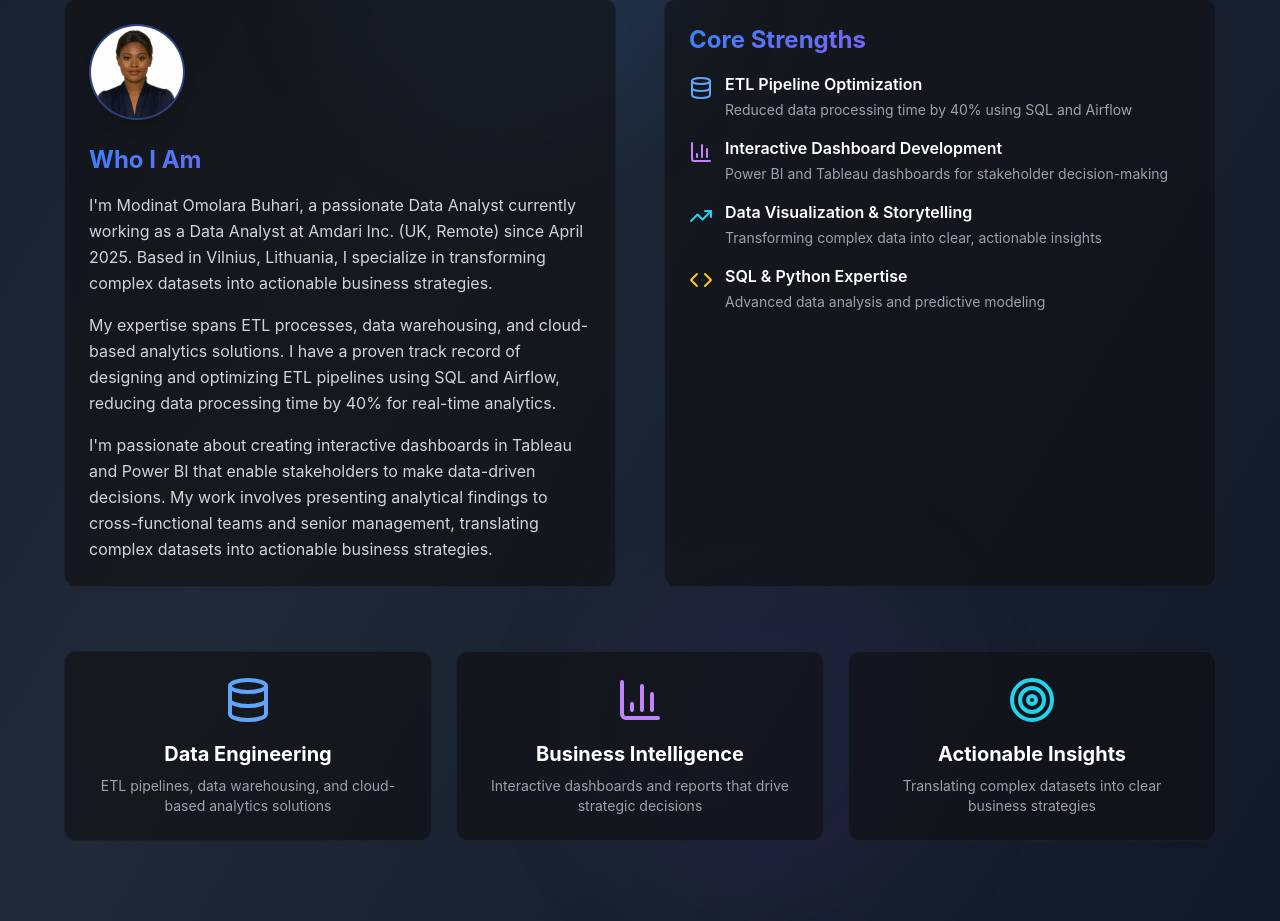
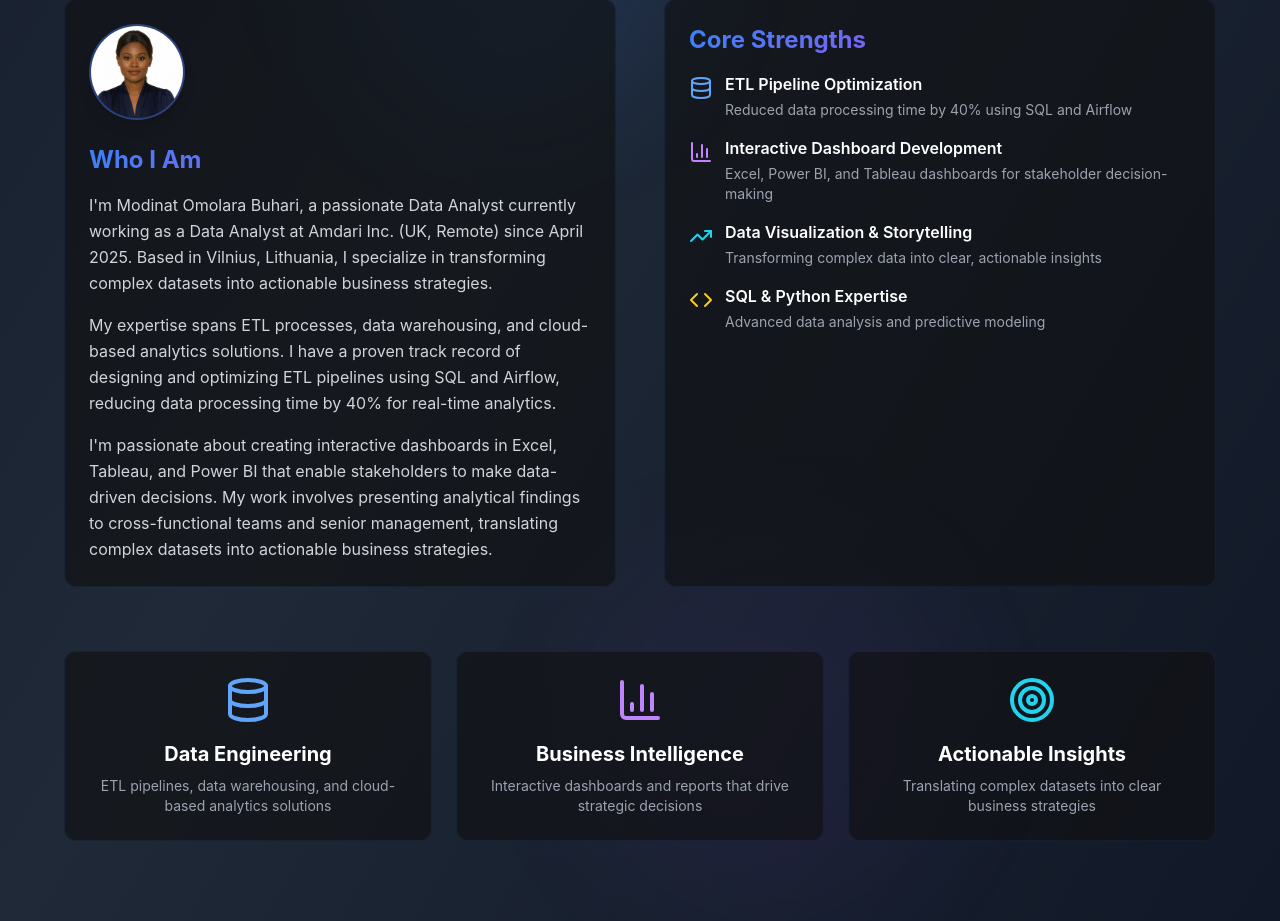
Before and after one commit to jeremydev-c/Modinat-Omolara-Buhari-portfolio, a Next.js app: page / in a window 1280 px wide. Shown: the part 1265-2186 px from the top of the page. Built offline with nearby package versions, Linux system fonts and the light colour scheme.

Commit message:
Add Excel dashboards to Interactive Dashboard Development section

```diff
--- a/app/page.tsx
+++ b/app/page.tsx
@@ -165,7 +165,7 @@ export default function Portfolio() {
                 reducing data processing time by 40% for real-time analytics.
               </p>
               <p className="text-gray-300 leading-relaxed">
-                I'm passionate about creating interactive dashboards in Tableau and Power BI that enable
+                I'm passionate about creating interactive dashboards in Excel, Tableau, and Power BI that enable
                 stakeholders to make data-driven decisions. My work involves presenting analytical findings
                 to cross-functional teams and senior management, translating complex datasets into actionable
                 business strategies.
@@ -192,7 +192,7 @@ export default function Portfolio() {
                   <BarChart3 className="w-6 h-6 text-purple-400 flex-shrink-0 mt-1" />
                   <div>
                     <h4 className="font-semibold text-white mb-1">Interactive Dashboard Development</h4>
-                    <p className="text-gray-400 text-sm">Power BI and Tableau dashboards for stakeholder decision-making</p>
+                    <p className="text-gray-400 text-sm">Excel, Power BI, and Tableau dashboards for stakeholder decision-making</p>
                   </div>
                 </div>
                 <div className="flex items-start gap-3">
```
